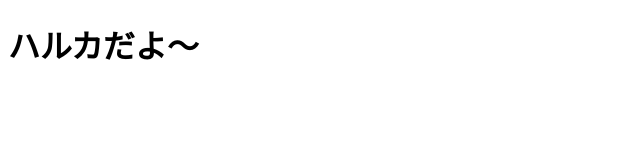
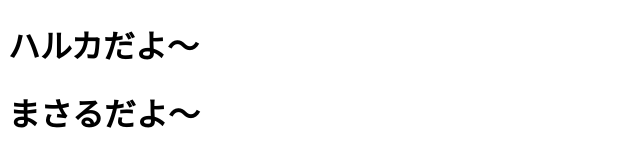
Before and after one commit to MatsubaraMasaru/team_workf, a plain HTML site: page index.html in a window 1280 px wide. Shown: the whole page, without its empty margins (0-640 px from the left). Drawn offline with Linux system fonts and the light colour scheme.

Commit message:
masarudayo~

```diff
--- a/index.html
+++ b/index.html
@@ -2,5 +2,6 @@
 <html>
     <body>
         <h1>ハルカだよ～</h1>
+        <h1>まさるだよ～</h1>
     </body>
 </html>
```
